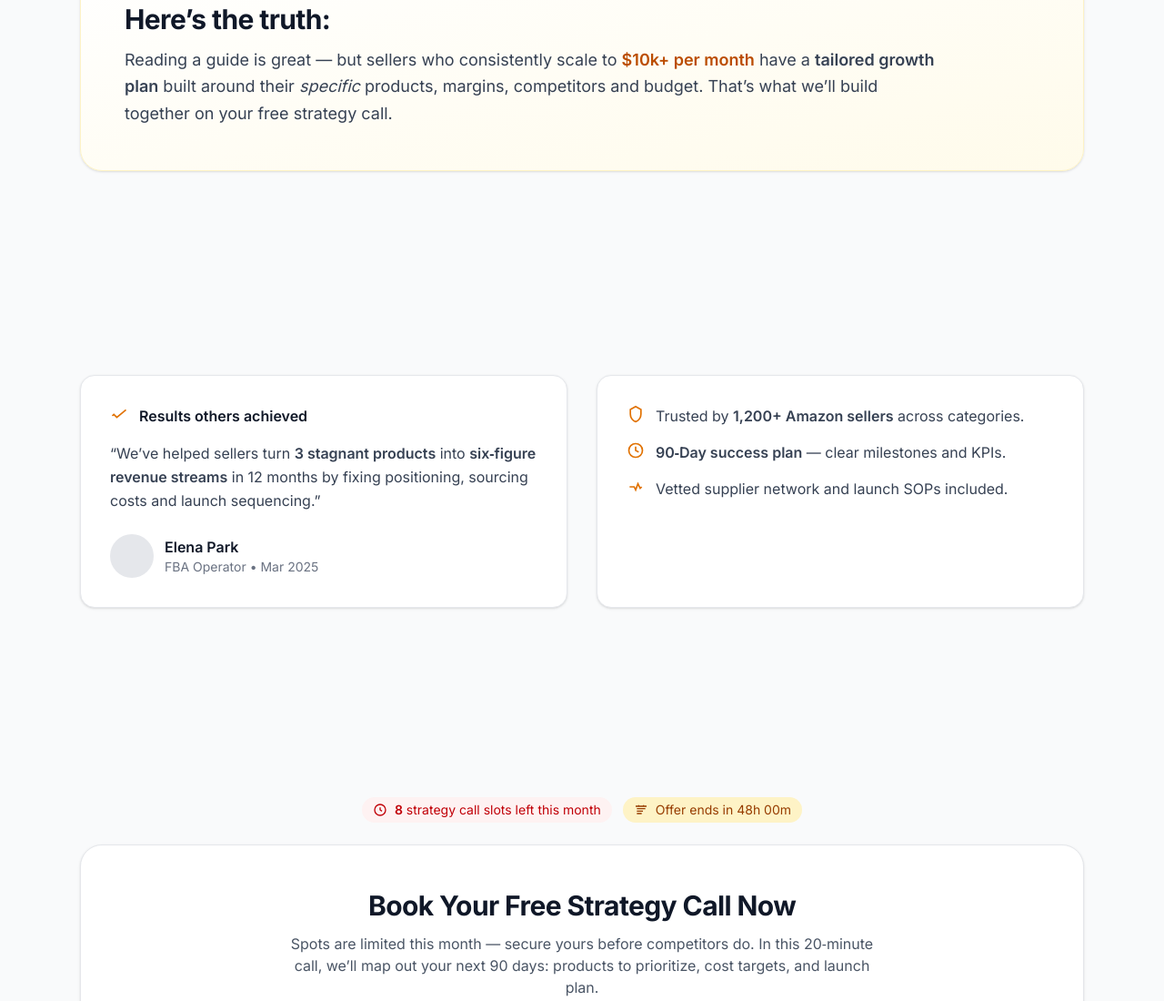
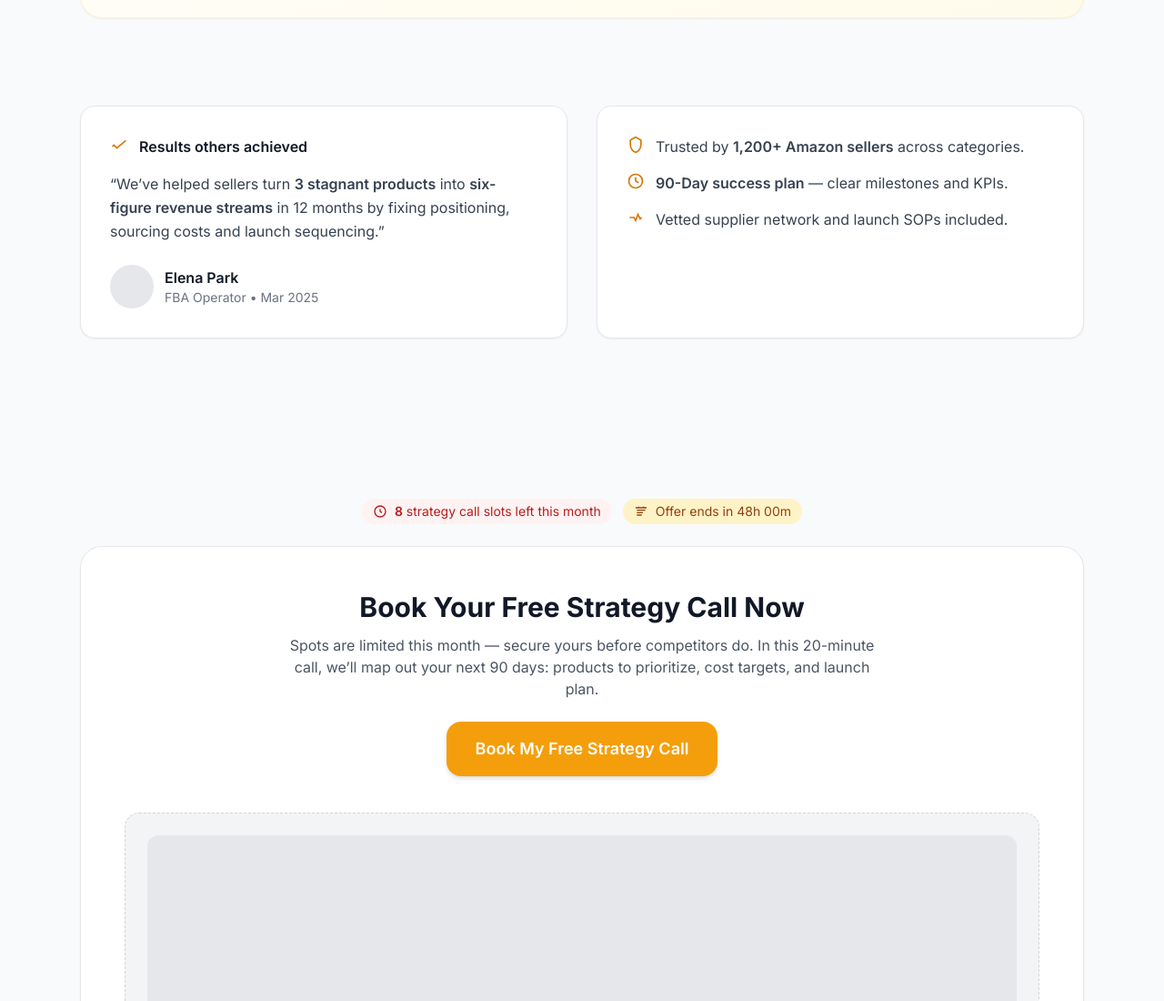
Before and after one commit to CodeVineDev/funneldemo, a website: page Pages/thankyou.html in a window 1280 px wide. Shown: the part 812-1912 px from the top of the page at 91% size. Drawn offline with nearby package versions, Linux system fonts and the light colour scheme.

Commit message:
thankyou page responsiveness

```diff
--- a/Pages/thankyou.html
+++ b/Pages/thankyou.html
@@ -1,22 +1,31 @@
 <!DOCTYPE html>
 <html lang="en">
+
 <head>
     <meta charset="UTF-8" />
     <meta name="viewport" content="width=device-width, initial-scale=1.0" />
     <title>Thank You – Your Amazon FBA Growth Plan</title>
-  <meta name="description" content="Thank you! Your guide is on the way. Book a free strategy call to get a tailored 90-day plan for your Amazon FBA growth." />
+    <meta name="description"
+        content="Thank you! Your guide is on the way. Book a free strategy call to get a tailored 90-day plan for your Amazon FBA growth." />
 
     <!-- Tailwind CDN -->
- <link rel="stylesheet" href="../src/style.css">
+    <script src="https://cdn.tailwindcss.com"></script>
+
     <!-- Inter Font -->
     <link href="https://fonts.googleapis.com/css2?family=Inter:wght@400;500;600;700;800&display=swap" rel="stylesheet">
 
     <style>
-    :root { color-scheme: light; }
-    html { scroll-behavior: smooth; }
-    body { font-family: 'Inter', system-ui, -apple-system, Segoe UI, Roboto, sans-serif; }
+        body {
+            font-family: 'Inter', sans-serif;
+        }
+
+        section {
+            padding-top: 3rem;
+            padding-bottom: 3rem;
+        }
     </style>
 </head>
+
 <body class="bg-gray-50 text-gray-900">
 
     <!-- Wrapper -->
@@ -24,51 +33,79 @@
 
         <!-- Thank You / Win Reframe -->
         <section class="text-center mt-8">
-      <div class="inline-flex items-center gap-3 rounded-full bg-amber-100 text-amber-800 px-4 py-2 text-sm font-medium">
+            <div
+                class="inline-flex items-center gap-3 rounded-full bg-amber-100 text-amber-800 px-4 py-2 text-sm font-medium">
                 <!-- Check Badge Icon -->
-        <svg class="w-4 h-4" viewBox="0 0 24 24" fill="none" stroke="currentColor" stroke-width="2" aria-hidden="true"><path d="M9 12l2 2 4-4"/><circle cx="12" cy="12" r="9"/></svg>
+                <svg class="w-4 h-4" viewBox="0 0 24 24" fill="none" stroke="currentColor" stroke-width="2"
+                    aria-hidden="true">
+                    <path d="M9 12l2 2 4-4" />
+                    <circle cx="12" cy="12" r="9" />
+                </svg>
                 <span>Success — you're in!</span>
             </div>
             <h1 class="mt-6 text-3xl md:text-5xl font-extrabold leading-tight tracking-tight">
-        You’ve Just Taken the First Step Towards Scaling Your <span class="text-amber-600">Amazon Store</span> 🚀
+                You’ve Just Taken the First Step Towards Scaling Your <span class="text-amber-600">Amazon Store</span>
+                🚀
             </h1>
-      <p class="mt-4 text-lg text-gray-600 max-w-3xl mx-auto">Momentum is everything — and you’ve just created it. Next, lock in a plan tailored to your products, margins and market.</p>
+            <p class="mt-4 text-lg text-gray-600 max-w-3xl mx-auto">Momentum is everything — and you’ve just created it.
+                Next,
+                lock in a plan tailored to your products, margins and market.</p>
 
             <!-- Confirmation Card -->
             <div class="mt-10 bg-white border border-gray-200 rounded-2xl shadow-sm p-8 max-w-3xl mx-auto text-left">
                 <div class="flex items-start gap-4">
                     <div class="flex-shrink-0 w-10 h-10 rounded-xl bg-amber-500/10 flex items-center justify-center">
                         <!-- Mail Icon -->
-            <svg class="w-5 h-5 text-amber-600" viewBox="0 0 24 24" fill="none" stroke="currentColor" stroke-width="2"><path d="M4 6h16v12H4z"/><path d="M22 6l-10 7L2 6"/></svg>
+                        <svg class="w-5 h-5 text-amber-600" viewBox="0 0 24 24" fill="none" stroke="currentColor"
+                            stroke-width="2">
+                            <path d="M4 6h16v12H4z" />
+                            <path d="M22 6l-10 7L2 6" />
+                        </svg>
                     </div>
                     <div>
                         <h2 class="text-xl md:text-2xl font-semibold">Your free guide is on the way to your inbox.</h2>
-            <p class="mt-2 text-gray-600">It should arrive in a few minutes. Not seeing it? Check Promotions/Spam or <a href="#" class="text-amber-600 hover:text-amber-700 underline">resend the guide</a>.</p>
+                        <p class="mt-2 text-gray-600">It should arrive in a few minutes. Not seeing it? Check
+                            Promotions/Spam or
+                            <a href="#" class="text-amber-600 hover:text-amber-700 underline">resend the guide</a>.
+                        </p>
                     </div>
                 </div>
             </div>
         </section>
 
         <!-- Bridge / Why Book Now -->
-    <section class="mt-24">
-      <div class="bg-gradient-to-br from-white to-amber-50 border border-amber-100 rounded-3xl p-10 md:p-12 shadow-sm">
+        <section>
+            <div
+                class="bg-gradient-to-br from-white to-amber-50 border border-amber-100 rounded-3xl p-10 md:p-12 shadow-sm">
                 <div class="max-w-4xl">
                     <h3 class="text-2xl md:text-3xl font-bold mb-3">Here’s the truth:</h3>
-          <p class="text-lg text-gray-700 leading-relaxed">Reading a guide is great — but sellers who consistently scale to <span class="font-semibold text-amber-700">$10k+ per month</span> have a <span class="font-semibold">tailored growth plan</span> built around their <em>specific</em> products, margins, competitors and budget. That’s what we’ll build together on your free strategy call.</p>
+                    <p class="text-lg text-gray-700 leading-relaxed">Reading a guide is great — but sellers who
+                        consistently scale
+                        to <span class="font-semibold text-amber-700">$10k+ per month</span> have a <span
+                            class="font-semibold">tailored growth plan</span> built around their <em>specific</em>
+                        products, margins,
+                        competitors and budget. That’s what we’ll build together on your free strategy call.</p>
                 </div>
             </div>
         </section>
 
         <!-- Social Proof & Authority -->
-    <section class="mt-24">
+        <section>
             <div class="grid md:grid-cols-2 gap-8">
                 <!-- Proof Card -->
                 <div class="bg-white border border-gray-200 rounded-2xl p-8 shadow-sm">
                     <div class="flex items-center gap-3 mb-4">
-            <svg class="w-5 h-5 text-amber-600" viewBox="0 0 24 24" fill="none" stroke="currentColor" stroke-width="2"><path d="M3 12l2-2 4 4L21 4"/></svg>
+                        <svg class="w-5 h-5 text-amber-600" viewBox="0 0 24 24" fill="none" stroke="currentColor"
+                            stroke-width="2">
+                            <path d="M3 12l2-2 4 4L21 4" />
+                        </svg>
                         <p class="text-gray-900 font-semibold">Results others achieved</p>
                     </div>
-          <p class="text-gray-700 leading-relaxed">“We’ve helped sellers turn <span class="font-semibold">3 stagnant products</span> into <span class="font-semibold">six‑figure revenue streams</span> in 12 months by fixing positioning, sourcing costs and launch sequencing.”</p>
+                    <p class="text-gray-700 leading-relaxed">“We’ve helped sellers turn <span class="font-semibold">3
+                            stagnant
+                            products</span> into <span class="font-semibold">six-figure revenue streams</span> in 12
+                        months by fixing
+                        positioning, sourcing costs and launch sequencing.”</p>
                     <div class="mt-6 flex items-center gap-3">
                         <div class="w-12 h-12 rounded-full bg-gray-200"></div>
                         <div>
@@ -81,15 +118,29 @@
                 <div class="bg-white border border-gray-200 rounded-2xl p-8 shadow-sm">
                     <ul class="space-y-4">
                         <li class="flex items-start gap-3">
-              <svg class="w-5 h-5 text-amber-600 flex-shrink-0" viewBox="0 0 24 24" fill="none" stroke="currentColor" stroke-width="2"><path d="M12 2l7 4v6c0 5-3.5 9-7 10-3.5-1-7-5-7-10V6l7-4z"/></svg>
-              <p class="text-gray-700">Trusted by <span class="font-semibold">1,200+ Amazon sellers</span> across categories.</p>
+                            <svg class="w-5 h-5 text-amber-600 flex-shrink-0" viewBox="0 0 24 24" fill="none"
+                                stroke="currentColor" stroke-width="2">
+                                <path d="M12 2l7 4v6c0 5-3.5 9-7 10-3.5-1-7-5-7-10V6l7-4z" />
+                            </svg>
+                            <p class="text-gray-700">Trusted by <span class="font-semibold">1,200+ Amazon sellers</span>
+                                across
+                                categories.</p>
                         </li>
                         <li class="flex items-start gap-3">
-              <svg class="w-5 h-5 text-amber-600 flex-shrink-0" viewBox="0 0 24 24" fill="none" stroke="currentColor" stroke-width="2"><circle cx="12" cy="12" r="9"/><path d="M12 7v5l4 2"/></svg>
-              <p class="text-gray-700"><span class="font-semibold">90‑Day success plan</span> — clear milestones and KPIs.</p>
+                            <svg class="w-5 h-5 text-amber-600 flex-shrink-0" viewBox="0 0 24 24" fill="none"
+                                stroke="currentColor" stroke-width="2">
+                                <circle cx="12" cy="12" r="9" />
+                                <path d="M12 7v5l4 2" />
+                            </svg>
+                            <p class="text-gray-700"><span class="font-semibold">90-Day success plan</span> — clear
+                                milestones and
+                                KPIs.</p>
                         </li>
                         <li class="flex items-start gap-3">
-              <svg class="w-5 h-5 text-amber-600 flex-shrink-0" viewBox="0 0 24 24" fill="none" stroke="currentColor" stroke-width="2"><path d="M4 12h6l2 4 3-8 3 6 2-2"/></svg>
+                            <svg class="w-5 h-5 text-amber-600 flex-shrink-0" viewBox="0 0 24 24" fill="none"
+                                stroke="currentColor" stroke-width="2">
+                                <path d="M4 12h6l2 4 3-8 3 6 2-2" />
+                            </svg>
                             <p class="text-gray-700">Vetted supplier network and launch SOPs included.</p>
                         </li>
                     </ul>
@@ -100,58 +151,84 @@
         <!-- CTA + Booking -->
         <section id="book" class="mt-20">
             <!-- Scarcity Bar -->
-      <div class="mb-6 flex items-center justify-center gap-3 text-sm">
+            <div class="mb-6 flex flex-col md:flex-row items-center justify-center gap-3 text-sm">
                 <div class="inline-flex items-center gap-2 rounded-full bg-red-50 text-red-700 px-3 py-1">
-          <svg class="w-4 h-4" viewBox="0 0 24 24" fill="none" stroke="currentColor" stroke-width="2"><path d="M12 8v4l3 2"/><circle cx="12" cy="12" r="9"/></svg>
+                    <svg class="w-4 h-4" viewBox="0 0 24 24" fill="none" stroke="currentColor" stroke-width="2">
+                        <path d="M12 8v4l3 2" />
+                        <circle cx="12" cy="12" r="9" />
+                    </svg>
                     <span><span id="slotsLeft" class="font-semibold">7</span> strategy call slots left this month</span>
                 </div>
-        <div id="cta-countdown" class="hidden md:inline-flex items-center gap-2 rounded-full bg-amber-100 text-amber-800 px-3 py-1">
-          <svg class="w-4 h-4" viewBox="0 0 24 24" fill="none" stroke="currentColor" stroke-width="2"><path d="M3 6h18M8 6V4m8 2V4M5 10h14M5 14h10M5 18h8"/></svg>
+                <div id="cta-countdown"
+                    class="hidden md:inline-flex items-center gap-2 rounded-full bg-amber-100 text-amber-800 px-3 py-1">
+                    <svg class="w-4 h-4" viewBox="0 0 24 24" fill="none" stroke="currentColor" stroke-width="2">
+                        <path d="M3 6h18M8 6V4m8 2V4M5 10h14M5 14h10M5 18h8" />
+                    </svg>
                     <span>Offer ends in <span id="cd-h">48</span>h <span id="cd-m">00</span>m</span>
                 </div>
             </div>
 
             <div class="bg-white border border-gray-200 rounded-3xl p-10 md:p-12 shadow-sm text-center">
                 <h3 class="text-3xl font-bold">Book Your Free Strategy Call Now</h3>
-        <p class="mt-3 text-gray-600 max-w-2xl mx-auto">Spots are limited this month — secure yours before competitors do. In this 20‑minute call, we’ll map out your next 90 days: products to prioritize, cost targets, and launch plan.</p>
-        <a href="#calendar" class="inline-flex items-center justify-center bg-amber-500 hover:bg-amber-600 text-white rounded-2xl px-8 py-4 text-lg font-semibold shadow-md transition mt-6">Book My Free Strategy Call</a>
+                <p class="mt-3 text-gray-600 max-w-2xl mx-auto">Spots are limited this month — secure yours before
+                    competitors
+                    do. In this 20-minute call, we’ll map out your next 90 days: products to prioritize, cost targets,
+                    and launch
+                    plan.</p>
+                <a href="#calendar"
+                    class="inline-flex items-center justify-center bg-amber-500 hover:bg-amber-600 text-white rounded-2xl px-8 py-4 text-lg font-semibold shadow-md transition mt-6">Book
+                    My Free Strategy Call</a>
 
                 <!-- Calendar Embed Placeholder -->
                 <div id="calendar" class="mt-10 bg-gray-100 rounded-2xl border border-dashed border-gray-300 p-6">
                     <div class="w-full h-[560px] bg-gray-200 rounded-xl flex items-center justify-center text-gray-500">
                         Booking Widget (Calendly / TidyCal) Embed Here
                     </div>
-          <p class="mt-4 text-sm text-gray-500">Tip: paste your embed snippet here. For Calendly, use <code>&lt;link href="https://assets.calendly.com/assets/external/widget.css" rel="stylesheet"&gt;</code> and the inline widget script.</p>
+                    <p class="mt-4 text-sm text-gray-500">Tip: paste your embed snippet here. For Calendly, use
+                        <code>&lt;link href="https://assets.calendly.com/assets/external/widget.css" rel="stylesheet"&gt;</code>
+                        and the inline widget script.
+                    </p>
                 </div>
             </div>
 
             <!-- Trust Footer Row -->
             <div class="mt-6 flex flex-col sm:flex-row items-center justify-center gap-6 text-sm">
                 <div class="flex items-center gap-2">
-          <svg class="w-5 h-5 text-amber-600" viewBox="0 0 24 24" fill="none" stroke="currentColor" stroke-width="2"><path d="M9 12l2 2 4-4"/><circle cx="12" cy="12" r="9"/></svg>
+                    <svg class="w-5 h-5 text-amber-600" viewBox="0 0 24 24" fill="none" stroke="currentColor"
+                        stroke-width="2">
+                        <path d="M9 12l2 2 4-4" />
+                        <circle cx="12" cy="12" r="9" />
+                    </svg>
                     <span class="text-gray-700">No hard pitch — real strategy only</span>
                 </div>
                 <div class="flex items-center gap-2">
-          <svg class="w-5 h-5 text-amber-600" viewBox="0 0 24 24" fill="none" stroke="currentColor" stroke-width="2"><path d="M3 12a9 9 0 1018 0 9 9 0 10-18 0zm9-5v6l4 2"/></svg>
+                    <svg class="w-5 h-5 text-amber-600" viewBox="0 0 24 24" fill="none" stroke="currentColor"
+                        stroke-width="2">
+                        <path d="M3 12a9 9 0 1018 0 9 9 0 10-18 0zm9-5v6l4 2" />
+                    </svg>
                     <span class="text-gray-700">Takes ~20 minutes</span>
                 </div>
             </div>
         </section>
 
-    <!-- FAQ (Optional Light Touch) -->
+        <!-- FAQ -->
         <section class="mt-20">
             <div class="grid md:grid-cols-3 gap-6">
                 <div class="bg-white border border-gray-200 rounded-2xl p-6">
                     <h4 class="font-semibold mb-2">What happens on the call?</h4>
-          <p class="text-gray-600">We review your current store, shortlist products, set cost targets and outline a simple 90‑day plan.</p>
+                    <p class="text-gray-600">We review your current store, shortlist products, set cost targets and
+                        outline a
+                        simple 90-day plan.</p>
                 </div>
                 <div class="bg-white border border-gray-200 rounded-2xl p-6">
                     <h4 class="font-semibold mb-2">Is it really free?</h4>
-          <p class="text-gray-600">Yes. If you want help implementing afterwards, we’ll show options — no pressure.</p>
+                    <p class="text-gray-600">Yes. If you want help implementing afterwards, we’ll show options — no
+                        pressure.</p>
                 </div>
                 <div class="bg-white border border-gray-200 rounded-2xl p-6">
                     <h4 class="font-semibold mb-2">Do I need the guide first?</h4>
-          <p class="text-gray-600">No — the call is tailored to your store. The guide simply gives you quick wins.</p>
+                    <p class="text-gray-600">No — the call is tailored to your store. The guide simply gives you quick
+                        wins.</p>
                 </div>
             </div>
         </section>
@@ -167,7 +244,7 @@
         // Year
         document.getElementById('year').textContent = new Date().getFullYear();
 
-    // Lightweight countdown (48h). Persists per-visitor in localStorage.
+        // Countdown
         (function countdown() {
             const LS_KEY = 'fbaThankYouDeadline';
             const fortyEightHours = 48 * 60 * 60 * 1000;
@@ -177,26 +254,25 @@
 
             const hEl = document.getElementById('cd-h');
             const mEl = document.getElementById('cd-m');
-      function tick(){
+            function tick() {
                 const diff = deadline - Date.now();
                 if (diff <= 0) { hEl.textContent = '00'; mEl.textContent = '00'; return; }
-        const hours = Math.floor(diff / (1000*60*60));
-        const mins = Math.floor((diff / (1000*60)) % 60);
-        hEl.textContent = String(hours).padStart(2,'0');
-        mEl.textContent = String(mins).padStart(2,'0');
-        setTimeout(tick, 1000*30);
+                const hours = Math.floor(diff / (1000 * 60 * 60));
+                const mins = Math.floor((diff / (1000 * 60)) % 60);
+                hEl.textContent = String(hours).padStart(2, '0');
+                mEl.textContent = String(mins).padStart(2, '0');
+                setTimeout(tick, 1000 * 30);
             }
             tick();
             document.getElementById('cta-countdown').classList.remove('hidden');
         })();
 
-    // Optional: Simulate dynamic slots (simple, honest visual)
-    (function slots(){
+        // Slots
+        (function slots() {
             const el = document.getElementById('slotsLeft');
             const LS_KEY = 'fbaSlotsLeft';
             let slots = Number(localStorage.getItem(LS_KEY));
             if (!slots) { slots = 9; localStorage.setItem(LS_KEY, String(slots)); }
-      // reduce once per day max
             const DAY_KEY = 'fbaSlotsDay';
             const today = new Date().toDateString();
             const last = localStorage.getItem(DAY_KEY);
@@ -207,4 +283,5 @@
         })();
     </script>
 </body>
+
 </html>
--- a/src/input.css
+++ b/src/input.css
@@ -2,21 +2,30 @@
 
 /* Preline UI */
 @source "./node_modules/preline/dist/*.js";
-@import 'preline/variants.css';
+@import "preline/variants.css";
 /* Plugins */
 @plugin "@tailwindcss/forms";
+
+:root {
+  color-scheme: light;
+}
+
+body {
+  font-family:
+    "Inter",
+    system-ui,
+    -apple-system,
+    Segoe UI,
+    Roboto,
+    sans-serif;
+}
 
 html {
   scroll-behavior: smooth;
 }
 
 body {
-      font-family: 'Inter', sans-serif;
-    }
-
-    section {
-      padding-top: 4rem;
-      padding-bottom: 4rem;
+  font-family: "Inter", sans-serif;
 }
 
 h1,
```
Also changed, not shown: index.html (+6 -0 lines), src/style.css. Lines whose indentation alone changed are shown as unchanged.
